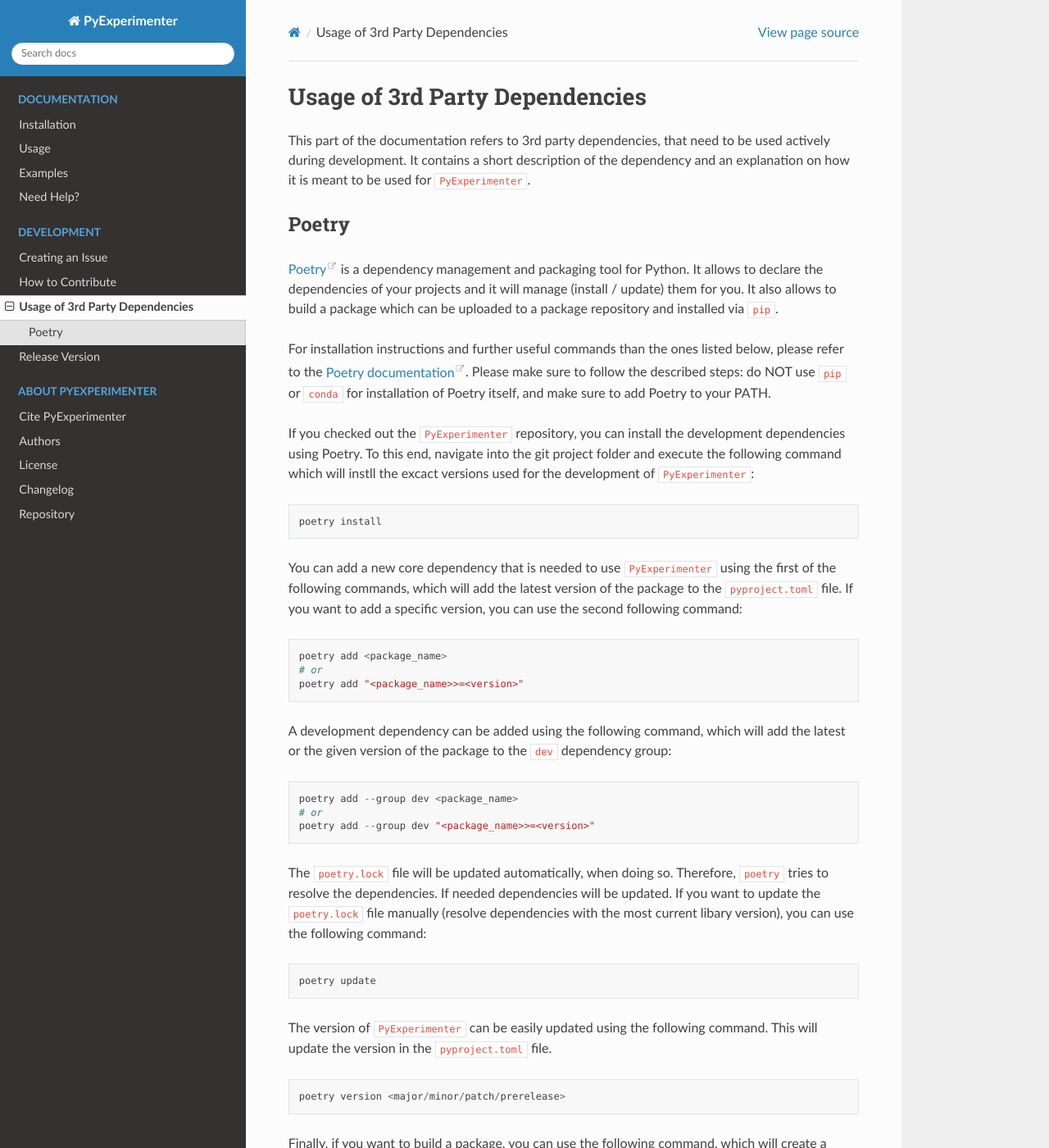
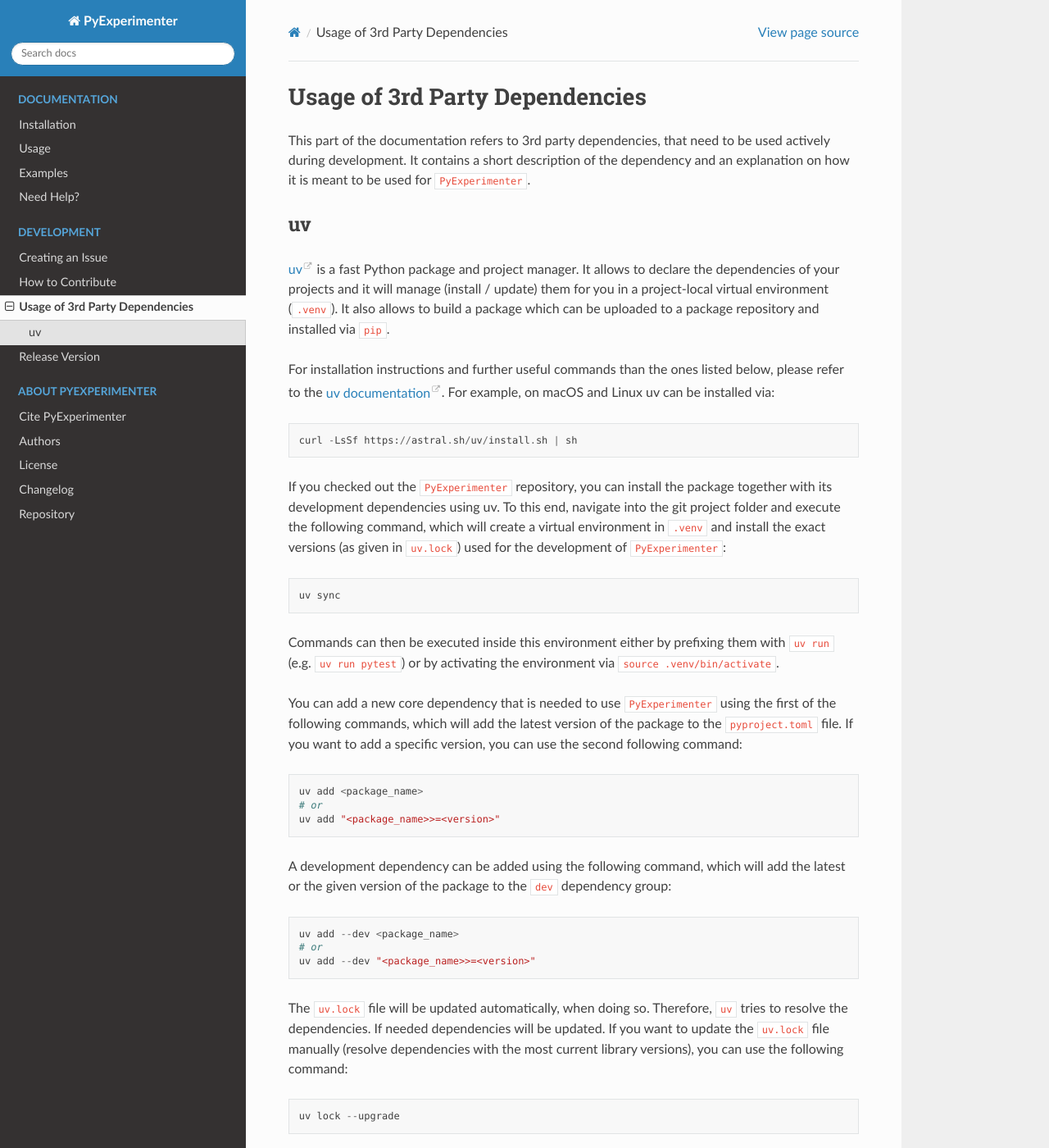
Before and after one commit to tornede/py_experimenter, a Sphinx documentation site: the page built from docs/source/3rd-party.rst, in a window 1280 px wide and 1400 px high. Shown: the whole window at 82% size. Built offline with Sphinx 7.4.7 and the Read the Docs theme 3.1.0, drawn with Linux system fonts in a browser that asks for light colours; pages that are not in the unit, such as notebooks, are missing from menus.

Commit message:
Update to uv

```diff
--- a/CHANGELOG.rst
+++ b/CHANGELOG.rst
@@ -14,6 +14,12 @@
 ===
 
 - Fix bug, where the logtable_name was not overwritten by `table_name` updates in the `PyExperimenter` class.
+
+Other
+-----
+
+- Replaced Poetry with uv for dependency management, building, and publishing (``pyproject.toml`` now uses standard PEP 621 metadata and ``uv.lock`` replaces ``poetry.lock``).
+- Updated the GitHub test workflow and the developer documentation accordingly.
 
 v1.4.2 (12.06.2024)
 ===================
--- a/docs/source/3rd-party.rst
+++ b/docs/source/3rd-party.rst
@@ -7,56 +7,62 @@
 
 This part of the documentation refers to 3rd party dependencies, that need to be used actively during development. It contains a short description of the dependency and an explanation on how it is meant to be used for ``PyExperimenter``.
 
-.. _use_poetry:
+.. _use_uv:
 
 --------
-Poetry
+uv
 --------
 
-`Poetry <poetry_>`_ is a dependency management and packaging tool for Python. It allows to declare the dependencies of your projects and it will manage (install / update) them for you. It also allows to build a package which can be uploaded to a package repository and installed via ``pip``.
+`uv <uv_>`_ is a fast Python package and project manager. It allows to declare the dependencies of your projects and it will manage (install / update) them for you in a project-local virtual environment (``.venv``). It also allows to build a package which can be uploaded to a package repository and installed via ``pip``.
 
-For installation instructions and further useful commands than the ones listed below, please refer to the `Poetry documentation <poetry_docs_>`_. Please make sure to follow the described steps: do NOT use ``pip`` or ``conda`` for installation of Poetry itself, and make sure to add Poetry to your PATH.
-
-If you checked out the ``PyExperimenter`` repository, you can install the development dependencies using Poetry. To this end, navigate into the git project folder and execute the following command which will instll the excact versions used for the development of ``PyExperimenter``:
+For installation instructions and further useful commands than the ones listed below, please refer to the `uv documentation <uv_docs_>`_. For example, on macOS and Linux uv can be installed via:
 
 .. code-block::
 
-        poetry install
+        curl -LsSf https://astral.sh/uv/install.sh | sh
+
+If you checked out the ``PyExperimenter`` repository, you can install the package together with its development dependencies using uv. To this end, navigate into the git project folder and execute the following command, which will create a virtual environment in ``.venv`` and install the exact versions (as given in ``uv.lock``) used for the development of ``PyExperimenter``:
+
+.. code-block::
+
+        uv sync
+
+Commands can then be executed inside this environment either by prefixing them with ``uv run`` (e.g. ``uv run pytest``) or by activating the environment via ``source .venv/bin/activate``.
 
 You can add a new core dependency that is needed to use ``PyExperimenter`` using the first of the following commands, which will add the latest version of the package to the ``pyproject.toml`` file. If you want to add a specific version, you can use the second following command:
 
 .. code-block::
 
-        poetry add <package_name>
+        uv add <package_name>
         # or
-        poetry add "<package_name>>=<version>"
+        uv add "<package_name>>=<version>"
 
 A development dependency can be added using the following command, which will add the latest or the given version of the package to the ``dev`` dependency group:
 
 .. code-block::
 
-        poetry add --group dev <package_name>
+        uv add --dev <package_name>
         # or
-        poetry add --group dev "<package_name>>=<version>"
+        uv add --dev "<package_name>>=<version>"
 
-The ``poetry.lock`` file will be updated automatically, when doing so. Therefore, ``poetry`` tries to resolve the dependencies. If needed dependencies will be updated. If you want to update the ``poetry.lock`` file manually (resolve dependencies with the most current libary version), you can use the following command:
+The ``uv.lock`` file will be updated automatically, when doing so. Therefore, ``uv`` tries to resolve the dependencies. If needed dependencies will be updated. If you want to update the ``uv.lock`` file manually (resolve dependencies with the most current library versions), you can use the following command:
 
 .. code-block::
 
-        poetry update
+        uv lock --upgrade
 
 
 The version of ``PyExperimenter`` can be easily updated using the following command. This will update the version in the ``pyproject.toml`` file.
 
 .. code-block::
 
-        poetry version <major/minor/patch/prerelease>
+        uv version --bump <major/minor/patch>
 
 Finally, if you want to build a package, you can use the following command, which will create a ``dist`` folder containing the built package:
 
 .. code-block::
 
-        poetry build
+        uv build
 
-.. _poetry: https://python-poetry.org/
-.. _poetry_docs: https://python-poetry.org/docs/
+.. _uv: https://docs.astral.sh/uv/
+.. _uv_docs: https://docs.astral.sh/uv/getting-started/
```
Also changed, not shown: docs/source/how-to-contribute.rst (+12 -16 lines), docs/source/release-version.rst (+14 -22 lines), pyproject.toml (+47 -37 lines), 3 other files.
